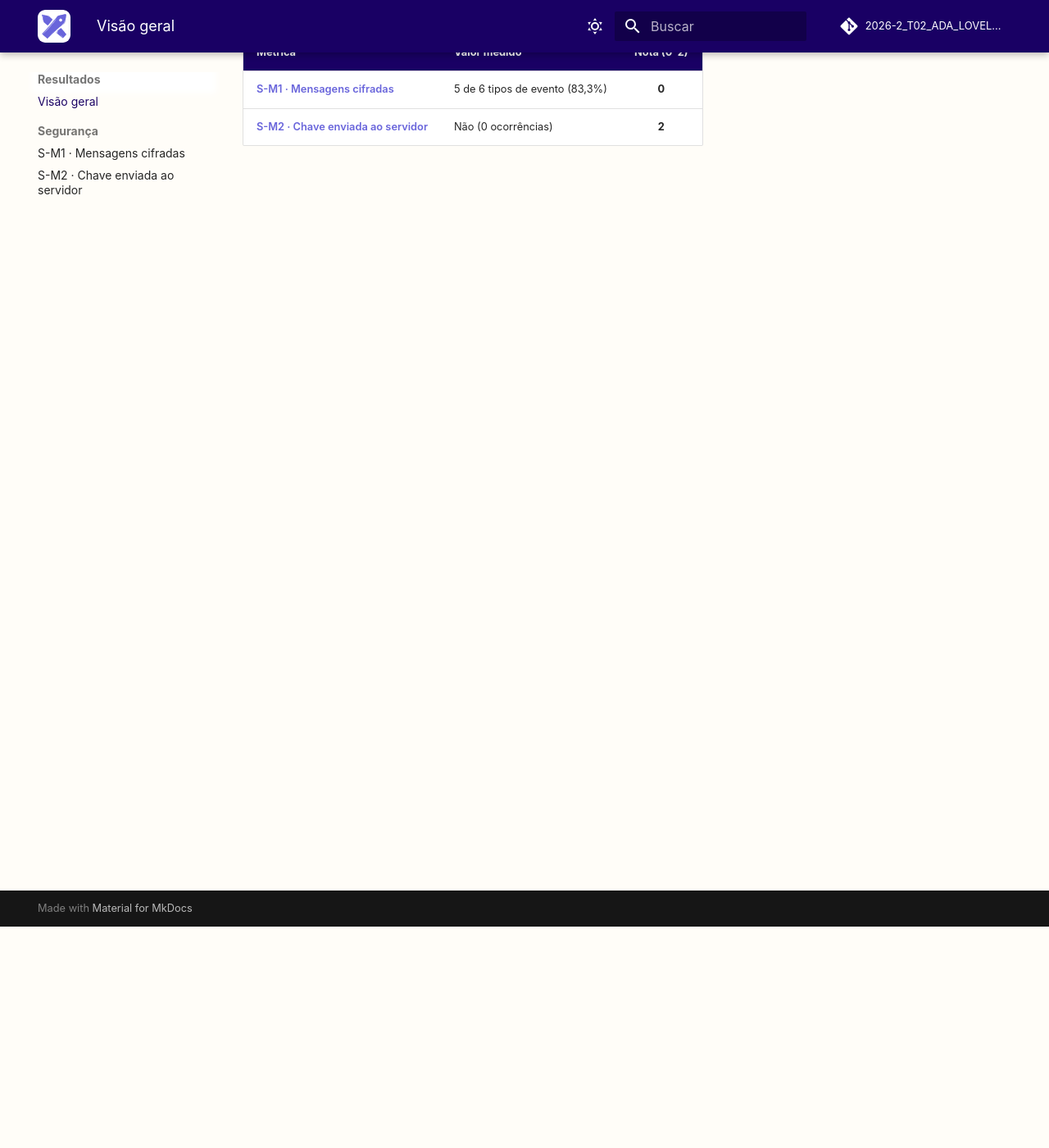
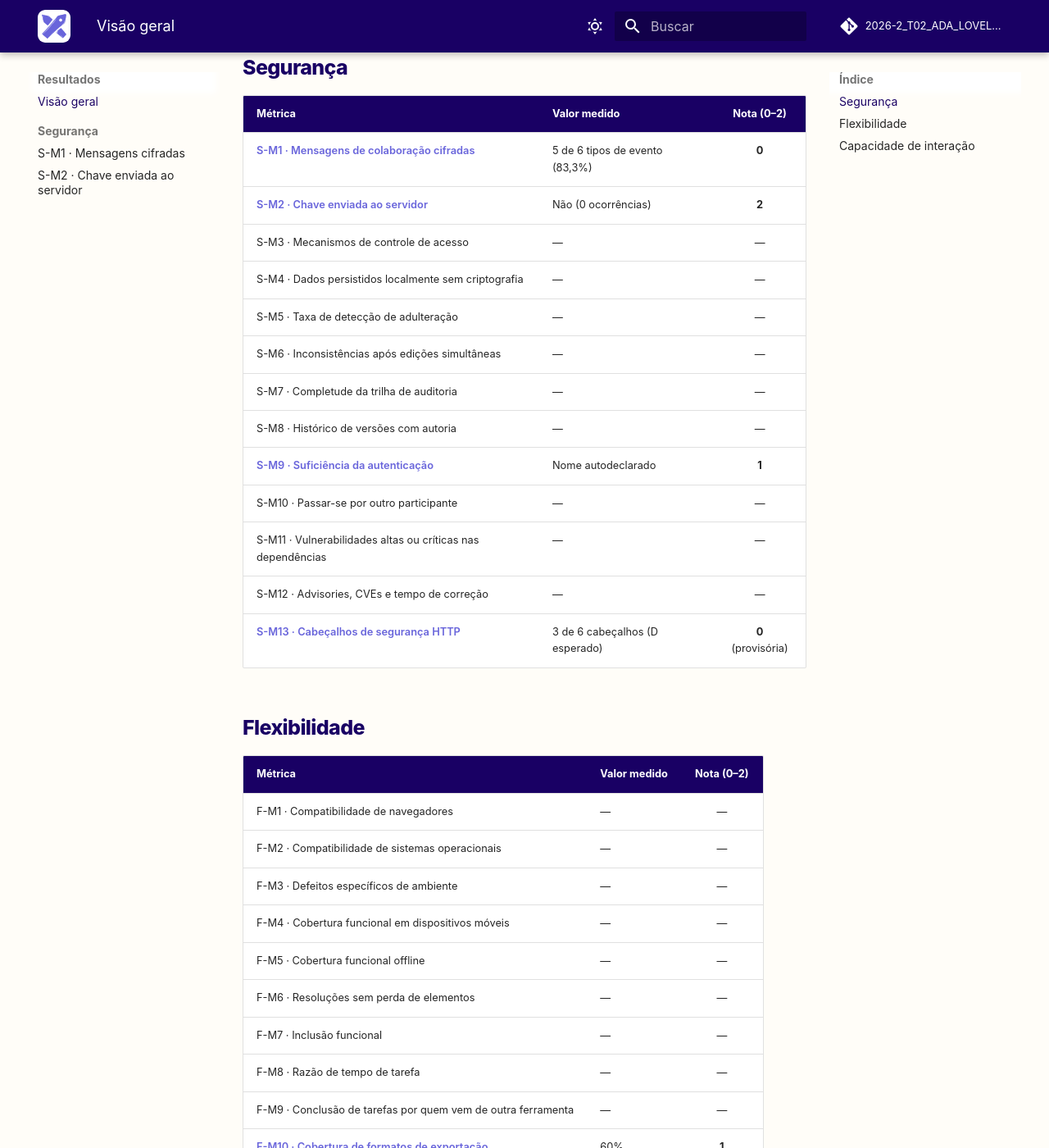
Before and after one commit to FCTE-Qualidade-de-Software-1/2026-2_T02_ADA_LOVELACE, an MkDocs documentation site: the page built from docs/resultados/index.md, in a window 1280 px wide and 1400 px high, scrolled down 270 px. Shown: the whole window at 82% size. Built offline with MkDocs 1.6.1 and Material for MkDocs 9.7.7, drawn with Linux system fonts in a browser that asks for light colours; comment, search, counter and statistics services are not loaded; some of the changed text lies outside the part shown.

Commit message:
docs: lista todas as métricas na visão geral dos resultados

```diff
--- a/docs/resultados/index.md
+++ b/docs/resultados/index.md
@@ -1,11 +1,79 @@
 # Resultados
 
-Notas das métricas já medidas no commit
+Notas das métricas no commit
 [`e7b5346`](https://github.com/excalidraw/excalidraw/commit/e7b534668a60add7f725531f3c9abf32508c7b4e)
-do Excalidraw, em instância local. Os critérios estão no
+do Excalidraw. Só as métricas já coletadas têm nota. Os critérios estão no
 [roteiro da análise](../analise/roteiro.md).
+
+[sm9]: https://github.com/FCTE-Qualidade-de-Software-1/2026-2_T02_ADA_LOVELACE/tree/main/evidencias/seguranca/S-M9
+[sm13]: https://github.com/FCTE-Qualidade-de-Software-1/2026-2_T02_ADA_LOVELACE/tree/main/evidencias/seguranca/S-M13
+[fm10]: https://github.com/FCTE-Qualidade-de-Software-1/2026-2_T02_ADA_LOVELACE/blob/main/evidencias/flexibilidade/F-M10_formatos-exportacao.md
+[fm12]: https://github.com/FCTE-Qualidade-de-Software-1/2026-2_T02_ADA_LOVELACE/blob/main/evidencias/flexibilidade/F-M12_formatos-importacao.md
+[cim18]: https://github.com/FCTE-Qualidade-de-Software-1/2026-2_T02_ADA_LOVELACE/blob/main/evidencias/capacidade-interacao/CI-M18_mensagens-de-erro.md
+[cim26]: https://github.com/FCTE-Qualidade-de-Software-1/2026-2_T02_ADA_LOVELACE/blob/main/evidencias/capacidade-interacao/CI-M26_idiomas-traducao-pt-BR.md
+
+## Segurança
 
 | Métrica | Valor medido | Nota (0–2) |
 | --- | --- | :---: |
-| [S-M1 · Mensagens cifradas](seguranca/s-m1.md) | 5 de 6 tipos de evento (83,3%) | **0** |
+| [S-M1 · Mensagens de colaboração cifradas](seguranca/s-m1.md) | 5 de 6 tipos de evento (83,3%) | **0** |
 | [S-M2 · Chave enviada ao servidor](seguranca/s-m2.md) | Não (0 ocorrências) | **2** |
+| S-M3 · Mecanismos de controle de acesso | — | — |
+| S-M4 · Dados persistidos localmente sem criptografia | — | — |
+| S-M5 · Taxa de detecção de adulteração | — | — |
+| S-M6 · Inconsistências após edições simultâneas | — | — |
+| S-M7 · Completude da trilha de auditoria | — | — |
+| S-M8 · Histórico de versões com autoria | — | — |
+| [S-M9 · Suficiência da autenticação][sm9] | Nome autodeclarado | **1** |
+| S-M10 · Passar-se por outro participante | — | — |
+| S-M11 · Vulnerabilidades altas ou críticas nas dependências | — | — |
+| S-M12 · Advisories, CVEs e tempo de correção | — | — |
+| [S-M13 · Cabeçalhos de segurança HTTP][sm13] | 3 de 6 cabeçalhos (D esperado) | **0** (provisória) |
+
+## Flexibilidade
+
+| Métrica | Valor medido | Nota (0–2) |
+| --- | --- | :---: |
+| F-M1 · Compatibilidade de navegadores | — | — |
+| F-M2 · Compatibilidade de sistemas operacionais | — | — |
+| F-M3 · Defeitos específicos de ambiente | — | — |
+| F-M4 · Cobertura funcional em dispositivos móveis | — | — |
+| F-M5 · Cobertura funcional offline | — | — |
+| F-M6 · Resoluções sem perda de elementos | — | — |
+| F-M7 · Inclusão funcional | — | — |
+| F-M8 · Razão de tempo de tarefa | — | — |
+| F-M9 · Conclusão de tarefas por quem vem de outra ferramenta | — | — |
+| [F-M10 · Cobertura de formatos de exportação][fm10] | 60% | **1** |
+| F-M11 · Fidelidade de migração | — | — |
+| [F-M12 · Formatos de importação aceitos][fm12] | 4 formatos | **2** |
+
+## Capacidade de interação
+
+| Métrica | Valor medido | Nota (0–2) |
+| --- | --- | :---: |
+| CI-M1 · Tempo até identificar o propósito | — | — |
+| CI-M2 · Taxa de reconhecimento correto | — | — |
+| CI-M3 · Ícones autoexplicativos | — | — |
+| CI-M4 · Tempo da primeira tarefa | — | — |
+| CI-M5 · Conclusão sem ajuda | — | — |
+| CI-M6 · Consultas à ajuda | — | — |
+| CI-M7 · Cobertura da ajuda interna | — | — |
+| CI-M8 · Melhoria de desempenho entre sessões | — | — |
+| CI-M9 · Ações por tarefa frequente | — | — |
+| CI-M10 · Cobertura de atalhos de teclado | — | — |
+| CI-M11 · Tempo de experientes em relação a iniciantes | — | — |
+| CI-M12 · Inconsistências da interface | — | — |
+| CI-M13 · Ações com feedback visual imediato | — | — |
+| CI-M14 · Taxa de recuperabilidade | — | — |
+| CI-M15 · Ações destrutivas sem confirmação | — | — |
+| CI-M16 · Perda de dados ao fechar ou recarregar | — | — |
+| CI-M17 · Taxa de erro do usuário | — | — |
+| [CI-M18 · Mensagens de erro compreensíveis][cim18] | 44% | **0** |
+| CI-M19 · Escore SUS | — | — |
+| CI-M20 · Satisfação visual | — | — |
+| CI-M21 · Intenção de uso futuro | — | — |
+| CI-M22 · Violações da WCAG 2.2 (A e AA) | — | — |
+| CI-M23 · Funções operáveis só pelo teclado | — | — |
+| CI-M24 · Elementos anunciados por leitor de tela | — | — |
+| CI-M25 · Contraste mínimo de 4,5:1 | — | — |
+| [CI-M26 · Idiomas e tradução para o português][cim26] | 92,5% | **1** |
```
